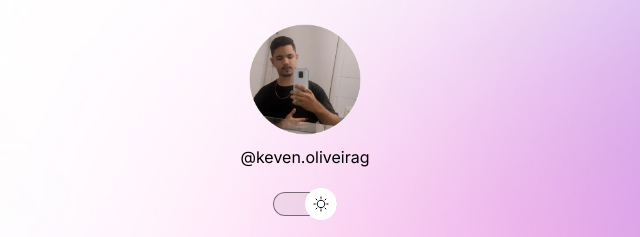
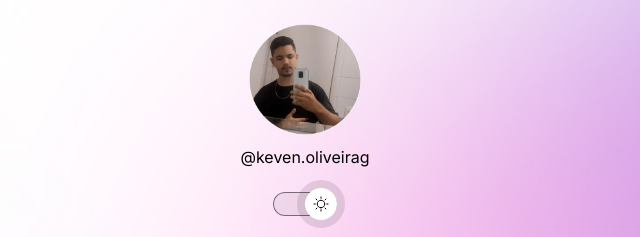
Before and after one commit to Kvn-OG/Projeto-Dev, a plain HTML site: page index.html in a window 1280 px wide. In both pictures the pointer is over the button 656 px from the left and 204 px from the top of the page. Shown: the top 237 px of the page, 335-975 px from the left. Drawn offline with nearby package versions, Linux system fonts and the light colour scheme.

Commit message:
Adição de 'hover' no botão de light mode

```diff
--- a/style.css
+++ b/style.css
@@ -78,6 +78,11 @@ body * {
   transform: translateY(-50%);
 
   animation: slide-back 0.2s;
+}
+
+#switch button:hover {
+  outline: 8px solid var(--highlight-color);
+  cursor: pointer;
 }
 
 #switch span {
```
